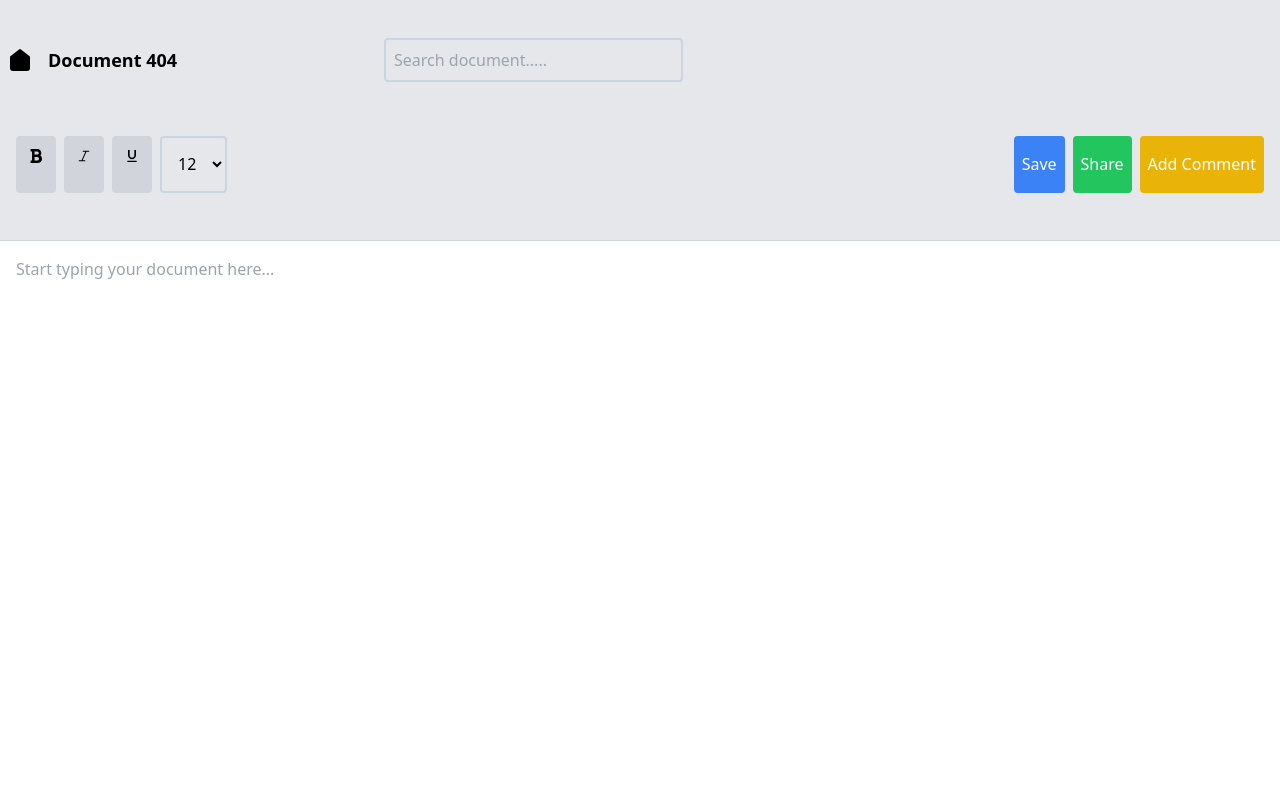
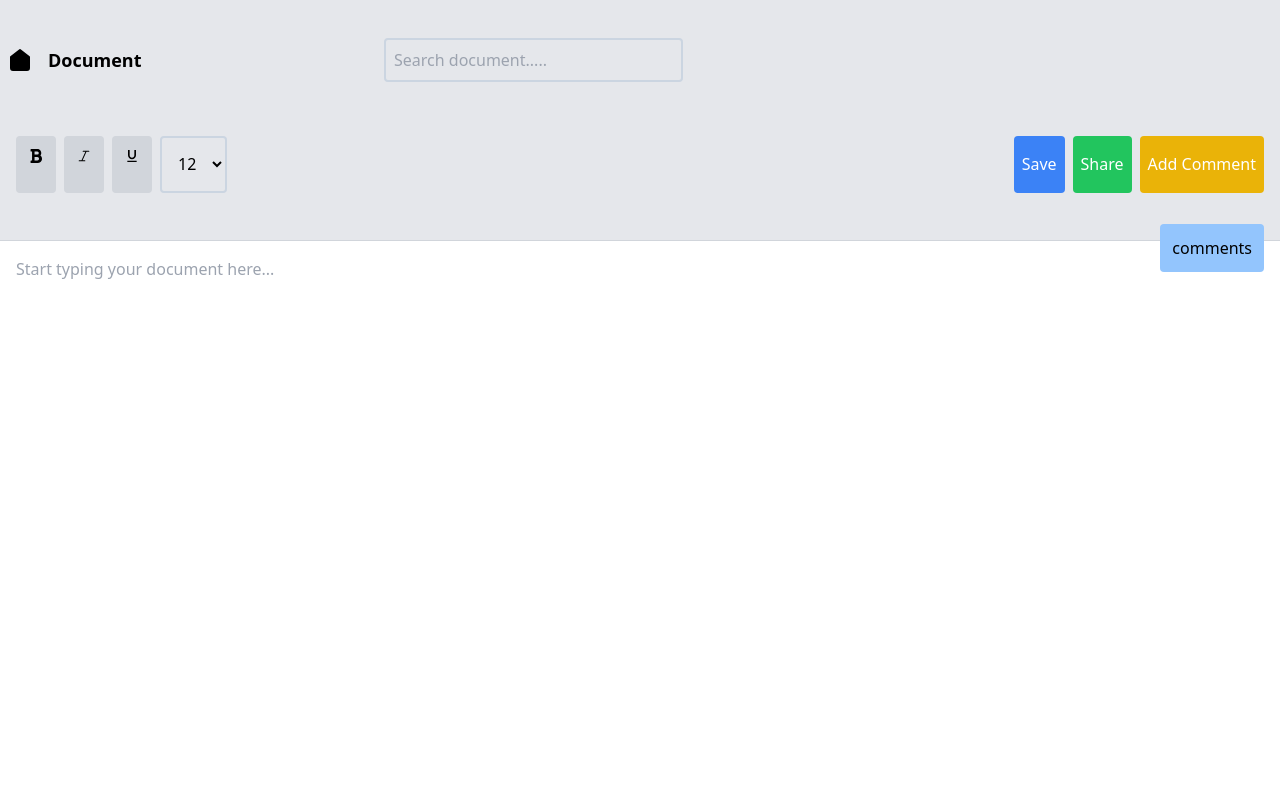
Before and after one commit to AboubakarArisar/Text-Editor, a React (Vite) app: page /editor in a window 1280 px wide. Before the commit this address had no page. Shown: the top 800 px of the page. Built offline with nearby package versions, Linux system fonts and the light colour scheme.

Commit message:
comment feature added

```diff
--- a/src/TextEditingArea.tsx
+++ b/src/TextEditingArea.tsx
@@ -10,16 +10,11 @@ import { API_URL } from "./config/config";
 
 Modal.setAppElement("#root");
 
-const generateRandomId = () => {
-  const min = 1;
-  const max = 1000;
-  return Math.floor(Math.random() * (max - min + 1)) + min;
-};
-
 const CustomEditor = () => {
   const navigate = useNavigate();
+  const [comments, setComments] = useState<any[]>([]);
   const [link, setLink] = useState("");
-  const [documentId, setDocumentId] = useState(generateRandomId().toString());
+  const [documentId, setDocumentId] = useState();
   const [content, setContent] = useState("");
   const [modalIsOpen, setModalIsOpen] = useState(false);
   const [commentModalIsOpen, setCommentModalIsOpen] = useState(false);
@@ -28,6 +23,7 @@ const CustomEditor = () => {
   const [selectionStart, setSelectionStart] = useState<number | null>(null);
   const [selectionEnd, setSelectionEnd] = useState<number | null>(null);
   const [saved, setSaved] = useState(false);
+  const [showComments, setShowComments] = useState(false);
 
   const handleHomeClick = () => {
     Swal.fire({
@@ -39,7 +35,6 @@ const CustomEditor = () => {
       cancelButtonText: "No, stay here",
     }).then((result) => {
       if (result.isConfirmed) {
-        setDocumentId("");
         navigate("/");
       }
     });
@@ -47,11 +42,9 @@ const CustomEditor = () => {
 
   const handleSave = async () => {
     try {
-      const id = documentId;
       const response = await axios.post(
         `${API_URL}/api/documents/document`,
         {
-          id,
           content,
         },
         {
@@ -60,6 +53,7 @@ const CustomEditor = () => {
           },
         }
       );
+      setDocumentId(response.data._id);
       if (response.status === 199) {
         Swal.fire({
           icon: "warning",
@@ -129,18 +123,30 @@ const CustomEditor = () => {
     }
     setCommentModalIsOpen(true);
   };
-
+  const fetchComments = async () => {
+    console.log("in comments");
+    try {
+      const response = await axios.get(
+        `${API_URL}/api/comments/${documentId}/comments`
+      );
+      setComments(response.data);
+      setShowComments(true);
+      console.log(comments);
+    } catch (error) {
+      console.log(error);
+    }
+  };
   const handleSaveComment = async () => {
     try {
       const token = localStorage.getItem("token");
       await axios.post(
-        `${API_URL}/api/comments/comment`,
+        `${API_URL}/api/comments/${documentId}/comment`,
         {
-          documentId,
           content: comment,
-          selection,
-          start: selectionStart,
-          end: selectionEnd,
+          selection: {
+            start: selectionStart,
+            end: selectionEnd,
+          },
         },
         {
           headers: {
@@ -198,7 +204,13 @@ const CustomEditor = () => {
 
   return (
     <>
-      <div className='w-full min-h-screen flex flex-col'>
+      <div className='w-full min-h-screen flex flex-col relative'>
+        <button
+          onClick={fetchComments}
+          className='px-3 py-2 bg-blue-300  h-12 absolute top-56 right-4 rounded'
+        >
+          comments
+        </button>
         <div className='w-full h-[30vh] bg-gray-200'>
           <div className='w-full h-1/2 flex justify-between items-center'>
             <div className='flex justify-center items-center gap-2'>
@@ -222,7 +234,7 @@ const CustomEditor = () => {
                 </svg>
               </span>
               <span className='text-center text-lg font-semibold'>
-                Document {documentId || "1"}
+                Document
               </span>
             </div>
             <div className='w-[70%]'>
@@ -283,6 +295,32 @@ const CustomEditor = () => {
           placeholder='Start typing your document here...'
         ></textarea>
       </div>
+      {showComments && (
+        <div className='fixed inset-0 bg-gray-800 bg-opacity-70 flex flex-col justify-center items-center z-50'>
+          <button
+            onClick={() => setShowComments(false)}
+            className='absolute top-4 right-4 bg-red-500 text-white p-2 rounded'
+          >
+            Close
+          </button>
+          <div className='w-full max-w-4xl bg-white p-6 rounded-lg shadow-lg'>
+            {comments.map((comment) => (
+              <div
+                key={comment.id}
+                className='w-full h-20 bg-gray-200 p-4 mb-4 rounded'
+              >
+                <div className='flex justify-center items-center'>
+                  <div>
+                    <p className='text-lg font-semibold'>{comment.author}</p>
+                    <p className='text-lg'>{comment.content}</p>
+                  </div>
+                </div>
+              </div>
+            ))}
+          </div>
+        </div>
+      )}
+
       <Modal
         isOpen={modalIsOpen}
         onRequestClose={closeModal}
```
